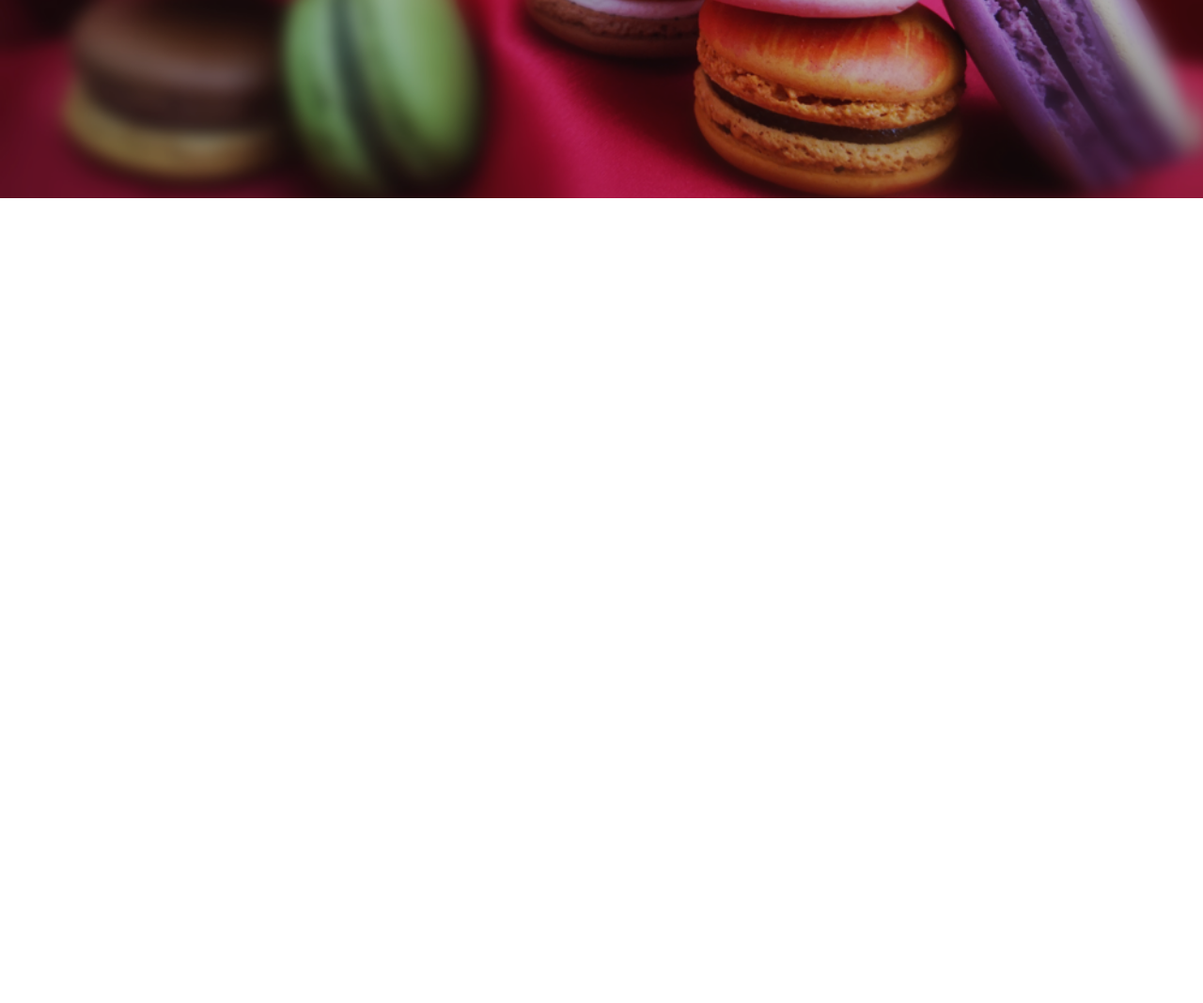
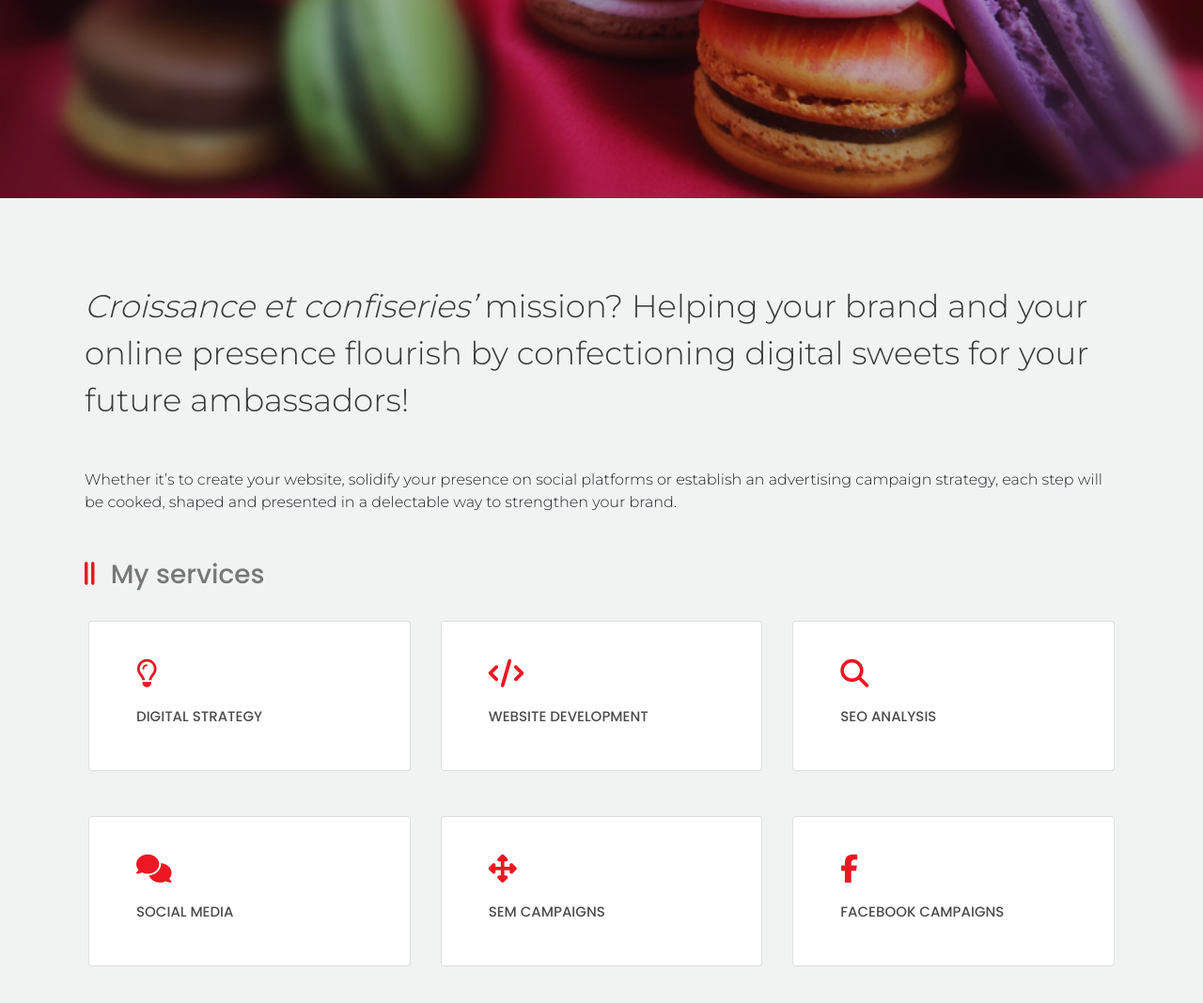
Before and after one commit to camillechretien/SheCodes_Responsive_project, a plain HTML site: page index.html in a window 1280 px wide. Shown: the part 500-1568 px from the top of the page at 94% size. Before the commit the page ends 800 px from the top, so only its background shows below. Drawn offline with nearby package versions, Linux system fonts and the light colour scheme.

Commit message:
Added homepage content

```diff
--- a/index.html
+++ b/index.html
@@ -34,10 +34,79 @@
     <div class="hero">
       <h1>Brand growth</h1>
       <p class="mb-5">thanks to digital sweets</p>
-      <div>
+      <div class="align-center">
         <button class="btn btn-transparent me-2">See services</button>
         <button class="btn btn-black ms-2">Contact me</button>
       </div>
     </div>
+    <div class="grey-block">
+      <p class="highlight mb-5">
+        <em>Croissance et confiseries’</em> mission? Helping your brand and your
+        online presence flourish by confectioning digital sweets for your future
+        ambassadors!
+      </p>
+      <p class="mb-5">
+        Whether it’s to create your website, solidify your presence on social
+        platforms or establish an advertising campaign strategy, each step will
+        be cooked, shaped and presented in a delectable way to strengthen your
+        brand.
+      </p>
+      <i class="fas fa-grip-lines-vertical icons"></i>
+      <h2 class="mb-4">My services</h2>
+      <div class="services">
+        <div class="row d-flex">
+          <div class="col-md-4 p-3 mt-3">
+            <div class="card">
+              <div class="card-body">
+                <i class="far fa-lightbulb icons-title"></i>
+                <h5>Digital strategy</h5>
+              </div>
+            </div>
+          </div>
+          <div class="col-md-4 p-3 mt-3">
+            <div class="card">
+              <div class="card-body">
+                <i class="fas fa-code icons-title"></i>
+                <h5>Website development</h5>
+              </div>
+            </div>
+          </div>
+          <div class="col-md-4 p-3 mt-3">
+            <div class="card">
+              <div class="card-body">
+                <i class="fas fa-search icons-title"></i>
+                <h5>SEO analysis</h5>
+              </div>
+            </div>
+          </div>
+        </div>
+        <div class="row d-flex">
+          <div class="col-md-4 p-3 mt-3">
+            <div class="card">
+              <div class="card-body">
+                <i class="fas fa-comments icons-title"></i>
+                <h5>Social media</h5>
+              </div>
+            </div>
+          </div>
+          <div class="col-md-4 p-3 mt-3">
+            <div class="card">
+              <div class="card-body">
+                <i class="fas fa-arrows-alt icons-title"></i>
+                <h5>SEM campaigns</h5>
+              </div>
+            </div>
+          </div>
+          <div class="col-md-4 p-3 mt-3">
+            <div class="card">
+              <div class="card-body">
+                <i class="fab fa-facebook-f icons-title"></i>
+                <h5>Facebook campaigns</h5>
+              </div>
+            </div>
+          </div>
+        </div>
+      </div>
+    </div>
   </body>
 </html>
--- a/style/style.css
+++ b/style/style.css
@@ -1,8 +1,11 @@
 :root {
   --branding-color: #ec1723;
-  --title-color: #203132;
+  --title-color: #777777;
   --text-color: #7e7e7e;
   --heading-font-family: "Poppins", sans-serif;
+  --content-font-family: "Montserrat", sans-serif;
+  --content-font-size: 16px;
+  --background-color: #f1f2f2;
 }
 
 h1,
@@ -11,13 +14,28 @@ h3,
 h4,
 h5 {
   font-family: var(--heading-font-family);
-  color: var(--title-color);
 }
 
 h1 {
   font-weight: 700;
   font-size: 100px;
   line-height: 128px;
+}
+
+h2 {
+  font-size: 28px;
+  display: inline;
+  margin: 0 13px;
+  color: var(--title-color);
+}
+
+h3,
+h4,
+h5 {
+  color: rgb(0, 0, 0, 0.7);
+  font-size: 15px;
+  text-transform: uppercase;
+  margin-top: 20px;
 }
 
 @media (max-width: 700px) {
@@ -28,8 +46,9 @@ h1 {
 }
 
 p {
-  font-family: "Montserrat", sans-serif;
-  font-size: 20px;
+  font-family: var(--content-font-family);
+  font-size: var(--content-font-size);
+  font-weight: 300;
 }
 
 .hero {
@@ -99,3 +118,40 @@ p {
   background: var(--branding-color);
   color: #ffffff;
 }
+
+.highlight {
+  font-weight: 300;
+  font-size: 34px;
+  line-height: 50px;
+  color: #383838;
+}
+
+.icons {
+  color: var(--branding-color);
+  font-size: 28px;
+}
+
+.icons-title {
+  color: var(--branding-color);
+  font-size: 30px;
+}
+
+.card-body {
+  padding: 40px 50px;
+  border: none;
+}
+
+.grey-block {
+  background-color: var(--background-color);
+  padding: 90px;
+}
+
+@media only screen and (max-width: 576px) {
+  .grey-block {
+    padding: 30px 20px;
+  }
+  .highlight {
+    font-size: 25px;
+    line-height: 28px;
+  }
+}
```
